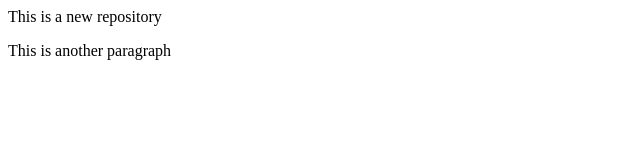
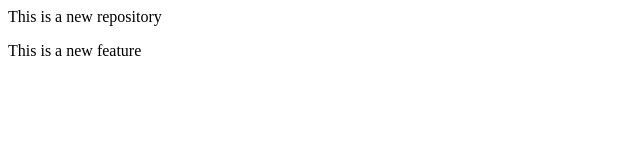
Before and after one commit to sauravAI26/part02, a plain HTML site: page index.html in a window 1280 px wide. Shown: the full height of the page, 0-640 px from the left. Drawn offline with Linux system fonts and the light colour scheme.

Commit message:
add new feature

```diff
--- a/index.html
+++ b/index.html
@@ -1,2 +1,2 @@
 <p>This is a new repository</p>
-<p>This is another paragraph</p>
+<p>This is a new feature</p>
```
